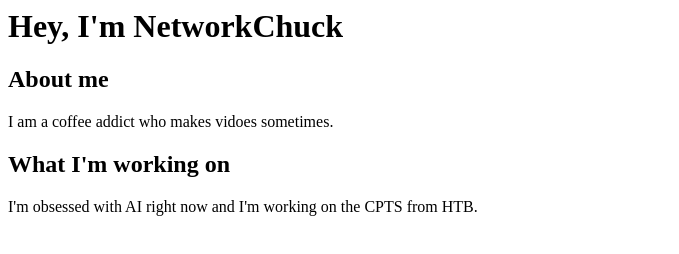
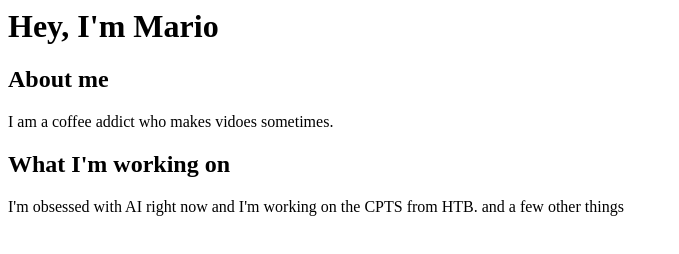
Before and after one commit to RikudoOotsutsuki/YourBudgetYourPC, a plain HTML site: page index.html in a window 1280 px wide. Shown: the whole page, without its empty margins (0-679 px from the left). Drawn offline with Linux system fonts and the light colour scheme.

Commit message:
Update index.html

```diff
--- a/index.html
+++ b/index.html
@@ -1,7 +1,7 @@
 
 <html>
     <h1>
-        Hey, I'm NetworkChuck
+        Hey, I'm Mario
     </h1>
     <body>
         <h2>About me</h2>
@@ -10,7 +10,8 @@
         </p>
         <h2>What I'm working on</h2>
         <p>
-            I'm obsessed with AI right now and I'm working on the CPTS from HTB.
+            I'm obsessed with AI right now and I'm working on the CPTS from HTB. and a few other things
         </p>
     </body>
+
 </html>
```
